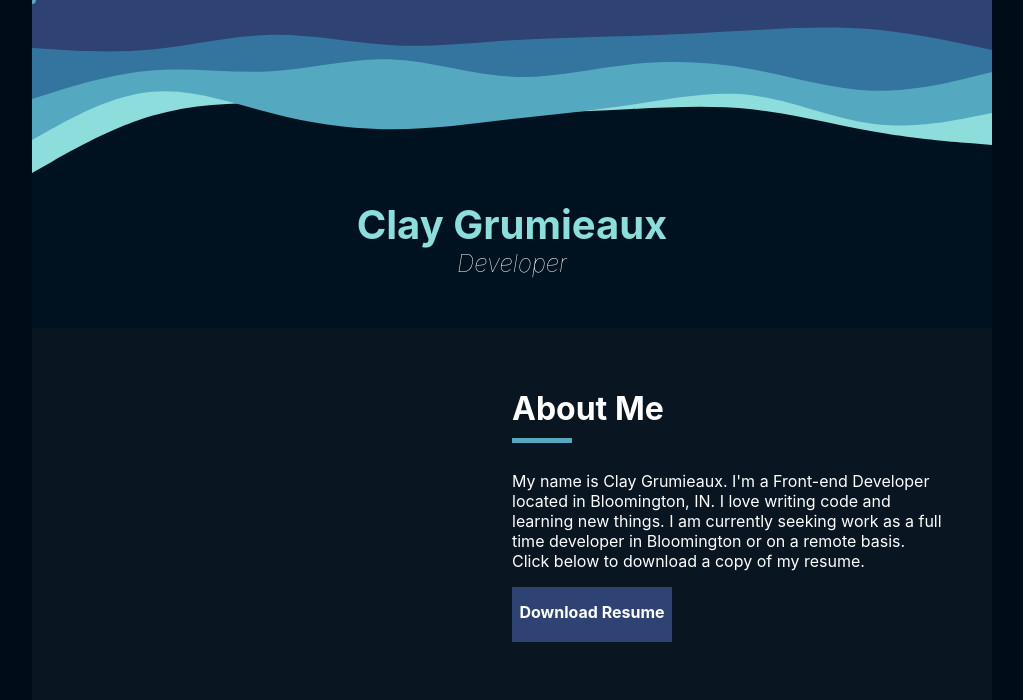
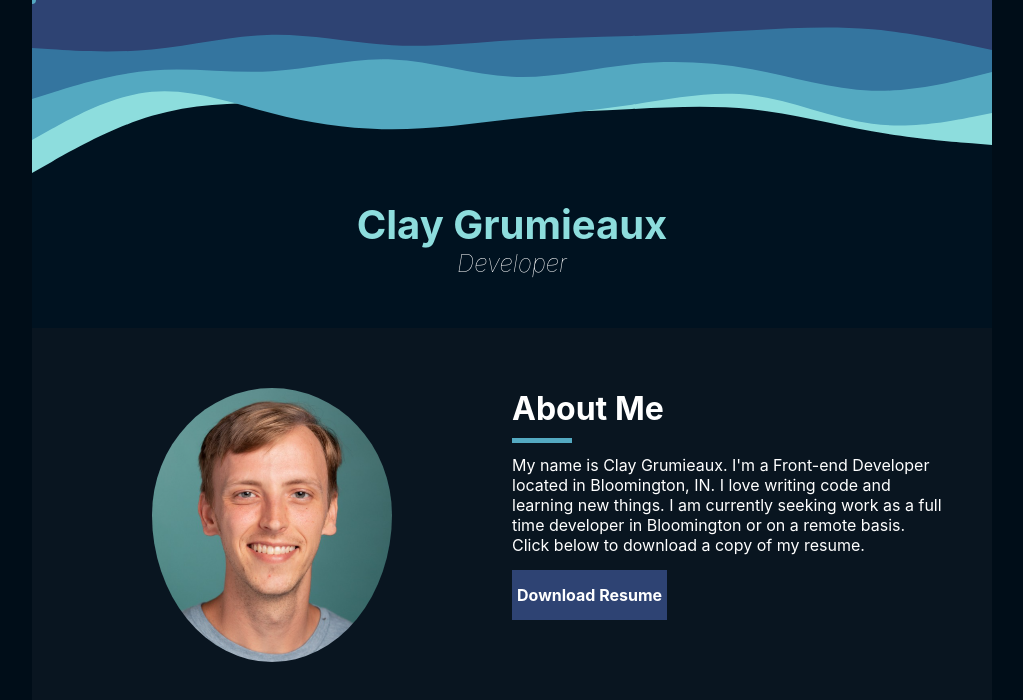
Before and after one commit to claygrumeo/claygrumeo.github.io, a React (Create React App) app: page / in a window 1280 px wide. Shown: the top 700 px of the page, without its empty margins (128-1151 px from the left). Built offline with nearby package versions, Linux system fonts and the light colour scheme.

Commit message:
add profile picture

```diff
--- a/src/components/AboutMe/AboutMe.css
+++ b/src/components/AboutMe/AboutMe.css
@@ -14,9 +14,6 @@
   display: flex;
   flex-direction: column;
   text-align: left;
-  opacity: 0;
-  animation: fadeIn 1s forwards;
-  animation-delay: 300ms;
 }
 
 .AboutMeHeadingText::after {
@@ -31,6 +28,7 @@
 
 .AboutMeText {
   padding-right: 50px;
+  margin-bottom: 30px;
 }
 
 .ResumeButton {
@@ -38,10 +36,26 @@
   color: #fff;
   font-weight: 700;
   height: 40px;
-  padding: 15px 5px 0 5px;
+  padding: 15px 5px 15px 5px;
   text-decoration: none;
   width: 150px;
   text-align: center;
+}
+
+.AboutMeContent {
+  opacity: 0;
+  animation: fadeIn 1s forwards;
+  animation-delay: 300ms;
+}
+
+.ProfilePicture {
+  border-radius: 50%;
+  width: 50%;
+  align-self: center;
+  padding-top: 20px;
+  opacity: 0;
+  animation: fadeIn 1s forwards;
+  animation-delay: 150ms;
 }
 
 @media only screen and (max-width: 600px) {
--- a/src/components/AboutMe/AboutMe.jsx
+++ b/src/components/AboutMe/AboutMe.jsx
@@ -1,10 +1,14 @@
 import './AboutMe.css'
+import profilePicture from '../../picture.PNG'
 
 export default function AboutMe() {
   return (
     <div className='AboutMeParent'>
-      <div className='AboutMeCol'></div>
       <div className='AboutMeCol'>
+        <img src={profilePicture} alt="profile" className='ProfilePicture' />
+      </div>
+      <div className='AboutMeCol'>
+        <div className='AboutMeContent'>
           <h1 className='AboutMeHeadingText'>About Me</h1>
           <p className='AboutMeText'>
             My name is Clay Grumieaux. I'm a Front-end Developer located in Bloomington, IN. I love writing code and learning
@@ -13,5 +17,6 @@ export default function AboutMe() {
           <a target='_blank' href='https://drive.google.com/file/d/1dG7Gg-ClAgUPKp0rkkgPimxmrviB2owl/view?usp=share_link' className='ResumeButton' download='ClayGrumieauxResume.pdf'>Download Resume</a>
         </div>
       </div>
+    </div>
   )
 }
```
Also changed, not shown: src/picture.PNG (added). Lines whose indentation alone changed are shown as unchanged.
